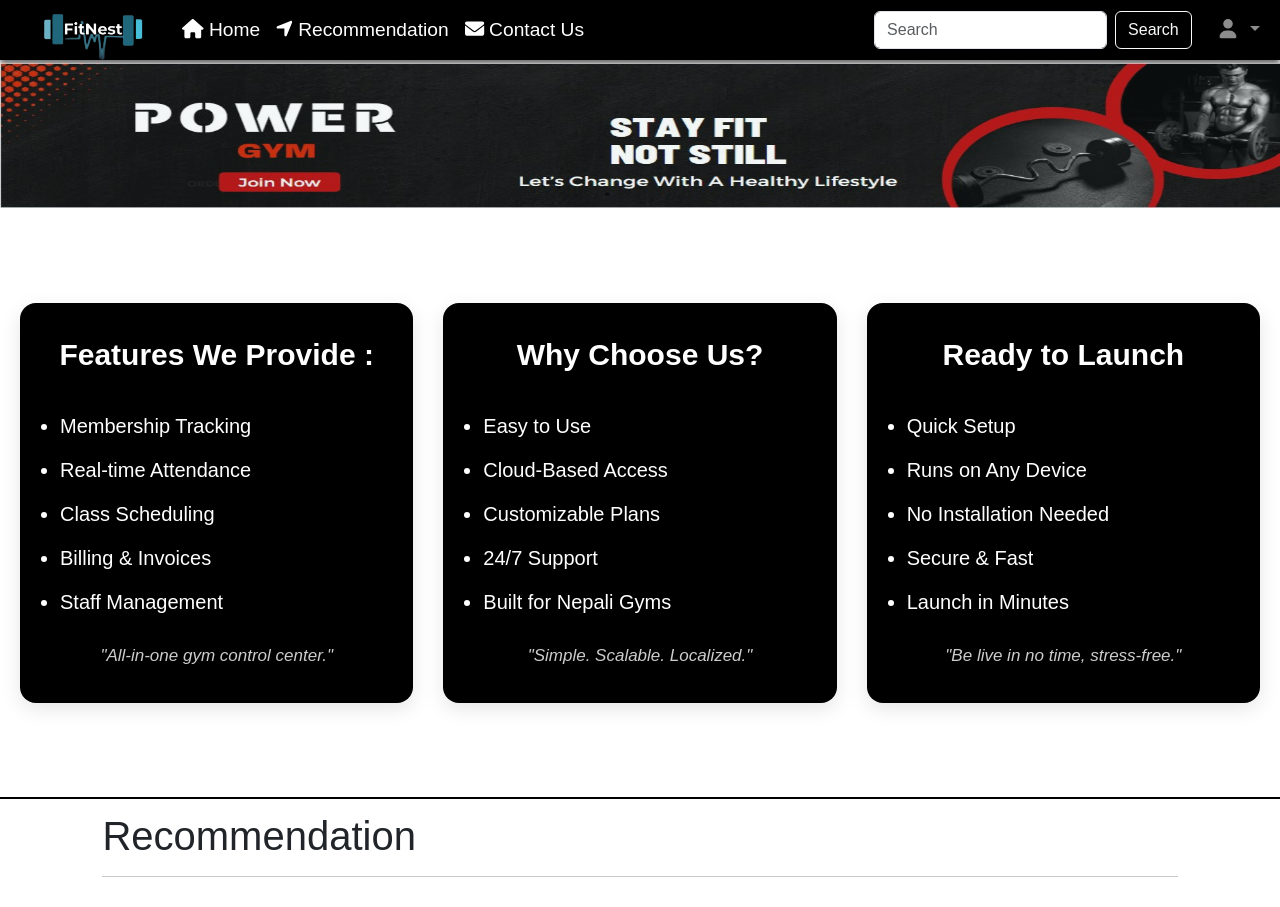
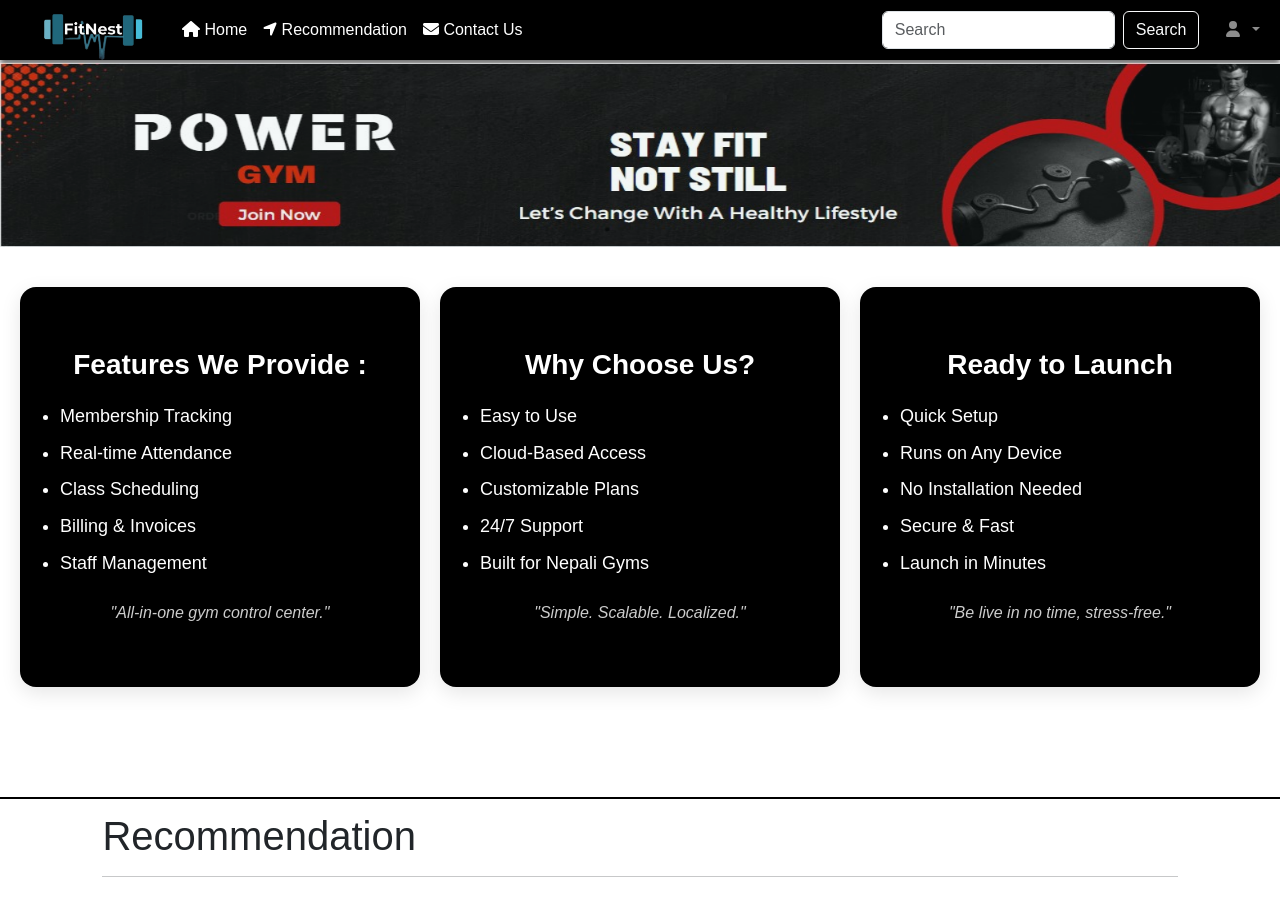
Before and after one commit to Suman11Sharma/GYM-FitNest, a PHP site: page / in a window 1280 px wide. Shown: the top 907 px of the page. Run offline with PHP 8.4, Linux system fonts and the light colour scheme; some libraries are stand-ins or nearby versions.

Commit message:
aboutus responsive

```diff
--- a/Layouts/header.php
+++ b/Layouts/header.php
@@ -13,8 +13,6 @@
     <link rel="stylesheet" href="../assets/css/landing.css">
     <script src="https://use.fontawesome.com/releases/v6.3.0/js/all.js" crossorigin="anonymous"></script>
 </head>
-<style>
 
-</style>
 
 <body class="sb-nav-fixed">
--- a/Layouts/navbar.php
+++ b/Layouts/navbar.php
@@ -1,6 +1,6 @@
 <nav class="sb-topnav navbar navbar-expand navbar-dark bg-dark">
     <!-- Navbar Brand-->
-    <a class="navbar-brand ps-3" href="../index.php">Start Bootstrap</a>
+    <a class="navbar-brand ps-3" href="../index.php"><img src="../uploads/logo_transparent.png" alt=""></a>
     <!-- Sidebar Toggle-->
     <button class="btn btn-link btn-sm order-1 order-lg-0 me-4 me-lg-0" id="sidebarToggle" href="#!"><i
             class="fas fa-bars"></i></button>
--- a/SuperAdmin/login.php
+++ b/SuperAdmin/login.php
@@ -9,6 +9,7 @@
     <meta name="author" content="" />
     <title>Login - SB Admin</title>
     <link href="../assets/css/styles.css" rel="stylesheet" />
+    <link href="../assets/css/landing.css" rel="stylesheet" />
     <script src="https://use.fontawesome.com/releases/v6.3.0/js/all.js" crossorigin="anonymous"></script>
 </head>
 
@@ -44,7 +45,7 @@
                                     </form>
                                 </div>
                                 <div class="card-footer text-center py-3">
-                                    <div class="small"><a href="register.php"> <a class="btn btn-primary" href="superAdminPage.php">Login</a></div>
+                                    <div class="small"><a href="register.php"> <a class="btn btn-our" href="superAdminPage.php">Login</a></div>
                                 </div>
                             </div>
                         </div>
--- a/assets/css/landing.css
+++ b/assets/css/landing.css
@@ -39,9 +39,7 @@ html {
     height: 130px;
 }
 
-.collapse ul li {
-    font-size: larger;
-}
+
 
 .search_btn {
     color: aliceblue;
@@ -120,19 +118,23 @@ html {
 
 .aboutus {
     display: flex;
-    justify-content: space-evenly;
-    align-items: center;
-    gap: 30px;
+    flex-wrap: wrap;
+    justify-content: center;
+    align-items: flex-start;
+    gap: 20px;
     width: 100%;
-    height: 100%;
-    padding: 20px;
+    height: 75%;
+    padding: 40px 20px;
     box-sizing: border-box;
     background-color: #fff;
+    overflow: hidden;
+    position: relative;
 }
 
 .aboutus-card {
-    width: 400px;
-    height: 400px;
+    flex: 1 1 300px;
+    max-width: 400px;
+    min-height: 400px;
     background-color: #000;
     border-radius: 16px;
     box-shadow: 0 6px 20px rgba(0, 0, 0, 0.1);
@@ -142,29 +144,29 @@ html {
     display: flex;
     flex-direction: column;
     justify-content: center;
+    overflow: hidden;
+    /* Prevent inner content overflow */
 }
 
 .aboutus-card:hover {
-    transform: scale(1.2);
-    transition: 0.3s;
+    transform: scale(1.03);
     box-shadow: 0 12px 28px rgba(0, 0, 0, 0.2);
 }
 
 .aboutus-card h2 {
-    font-size: 30px;
+    font-size: 28px;
     font-weight: bold;
-    margin-bottom: 35px;
+    margin-bottom: 20px;
     color: #fff;
-    text-align: center;
 }
 
 .aboutus-card ul {
     list-style-type: disc;
     padding-left: 20px;
-    text-align: justify;
+    text-align: left;
     color: #fff;
-    font-size: 20px;
-    line-height: 1.8;
+    font-size: 18px;
+    line-height: 1.6;
     margin: 0;
 }
 
@@ -174,11 +176,12 @@ html {
 
 .card-subtitle {
     margin-top: 15px;
-    font-size: 17px;
+    font-size: 16px;
     color: #ccc;
     font-style: italic;
     text-align: center;
 }
+
 
 .btn-our {
     --bs-btn-color: #fff;
--- a/assets/js/scripts.js
+++ b/assets/js/scripts.js
@@ -3,7 +3,7 @@
     * Copyright 2013-2023 Start Bootstrap
     * Licensed under MIT (https://github.com/StartBootstrap/startbootstrap-sb-admin/blob/master/LICENSE)
     */
-    //
+//
 // Scripts
 //
 
@@ -24,3 +24,38 @@ window.addEventListener('DOMContentLoaded', event => {
     }
 
 });
+
+
+
+// Set today's date in 'from' input as min
+document.addEventListener('DOMContentLoaded', function () {
+    const today = new Date().toISOString().split('T')[0];
+    document.getElementById('dateFrom').setAttribute('min', today);
+
+    // When "From Date" changes, update min for "To Date"
+    document.getElementById('dateFrom').addEventListener('change', function () {
+        const fromDate = new Date(this.value);
+        if (!isNaN(fromDate)) {
+            const toDate = new Date(fromDate);
+            toDate.setDate(toDate.getDate() + 3); // add 3 days
+            document.getElementById('dateTo').setAttribute('min', toDate.toISOString().split('T')[0]);
+        }
+    });
+});
+
+// Final form validation before submit
+function validateForm(event) {
+    const from = new Date(document.getElementById('dateFrom').value);
+    const to = new Date(document.getElementById('dateTo').value);
+
+    const minTo = new Date(from);
+    minTo.setDate(minTo.getDate() + 3);
+
+    if (to < minTo) {
+        alert("To Date must be at least 3 days after the From Date.");
+        event.preventDefault();
+        return false;
+    }
+
+    return true;
+}
```
Also changed, not shown: other parts of assets/css/landing.css (+13 -19 lines), index.php (+105 -3 lines).
